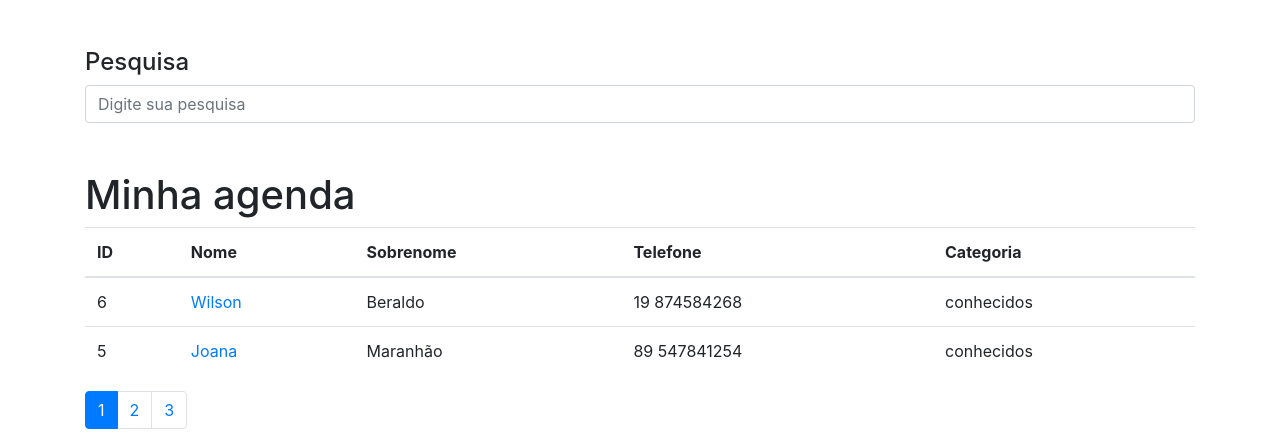
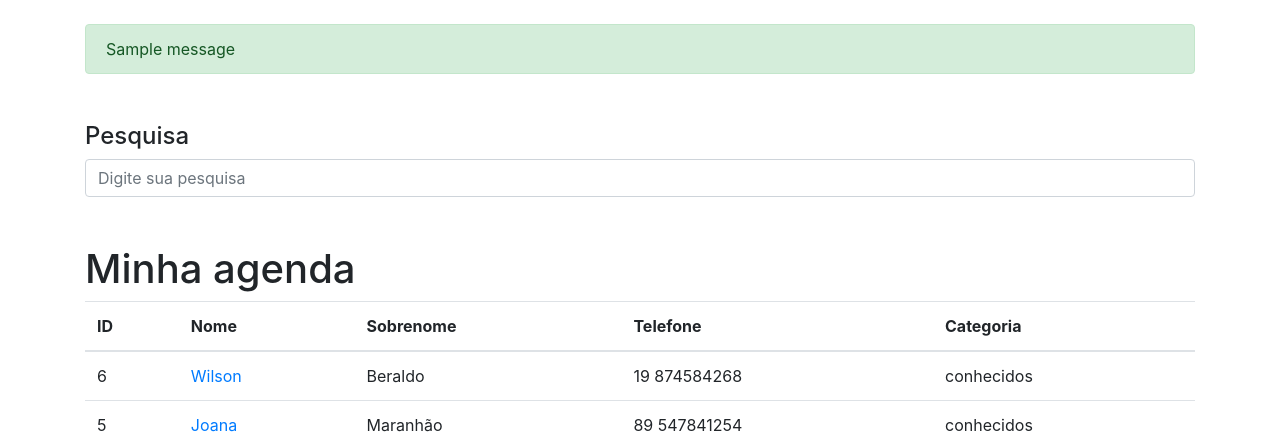
Before and after one commit to WillCrystian/Agenda_Django, a Django app: page / in a window 1280 px wide. Shown: the part 56-504 px from the top of the page. Run offline with Django 4.2, Linux system fonts and the light colour scheme; data comes from the database, SQL or seed files in the repository; both versions use the stored data as it was after the commit; one stand-in notice (Sample message) is shown; some libraries are stand-ins or nearby versions.

Commit message:
adicionando messagens

```diff
--- a/contato/templates/index.html
+++ b/contato/templates/index.html
@@ -4,9 +4,7 @@
 
 <!-- Page Content -->
 {% block conteudo %}
-    <div class="container">
-        <div class="row">
-            <div class="col-lg-12">
+
     {% comment %} Campo Busca {% endcomment %}
 
     <h4 class="mt-5">Pesquisa</h4>
@@ -22,6 +20,8 @@
             </div>
         </div>
     </form>
+
+
 
     <h1 class="mt-5">Minha agenda</h1>
     <table class="table">
@@ -69,9 +69,7 @@
 
 
 
-            </div>
-        </div>
-    </div>
+
 
 
 
--- a/contato/views.py
+++ b/contato/views.py
@@ -1,9 +1,10 @@
-from django.shortcuts import render, get_object_or_404
+from django.shortcuts import render, get_object_or_404, redirect
 from django.http import Http404
 from django.core.paginator import Paginator
 from.models import Contato
 from django.db.models import Q, Value
 from django.db.models.functions import Concat
+from django.contrib import messages
 
 def index(request):
     lista_contatos = Contato.objects.order_by('-id').filter(mostrar= True)
@@ -19,14 +20,17 @@ def detalhes(request, contato_id):
     contato = get_object_or_404(Contato, id= contato_id)
 
     if not contato.mostrar:
-        raise Http404()
+        messages.add_message(request, messages.ERROR, 'Este contato está oculto.')
+        return redirect('index')
+
 
     return render(request, 'detalhes.html', {'contato': contato})
 
 def busca(request):
     termo = request.GET.get('termo')
-    if termo is None:
-        raise Http404()
+    if termo is None or not termo:
+        messages.add_message(request, messages.ERROR, 'Por favor digite sua pesquisa.')
+        return redirect('index')
 
     campos = Concat('nome', Value(' '), 'sobrenome')
 
--- a/templates/base.html
+++ b/templates/base.html
@@ -2,9 +2,7 @@
 
 <!DOCTYPE html>
 <html lang="pt">
-
     <head>
-
         <meta charset="utf-8">
         <meta name="viewport" content="width=device-width, initial-scale=1, shrink-to-fit=no">
         <meta name="description" content="">
@@ -19,18 +17,18 @@
 
     <body>
 
-  <!-- Navigation -->
-  <nav class="navbar navbar-expand-lg navbar-dark bg-dark static-top">
+        {% include 'parciais/_nav.html' %}
+
         <div class="container">
-      <a class="navbar-brand" href="{% url 'index' %}">Agenda</a>
-      <button class="navbar-toggler" type="button" data-toggle="collapse" data-target="#navbarResponsive"
-        aria-controls="navbarResponsive" aria-expanded="false" aria-label="Toggle navigation">
-        <span class="navbar-toggler-icon"></span>
-      </button>
-    </div>
-  </nav>
+            <div class="row">
+                <div class="col-lg-12">
+                    {% include 'parciais/_messages.html' %}
 
                     {% block conteudo %}{% endblock conteudo %}
+
+                </div>
+            </div>
+        </div>
 
 
 
--- /dev/null
+++ b/templates/parciais/_messages.html
@@ -0,0 +1,8 @@
+{% if messages %}
+<br>
+    {% for message in messages %}
+        <div class="alert {{message.tags}}" role="alert">
+            {{message}}
+        </div>
+    {% endfor %}
+{% endif %}
--- /dev/null
+++ b/templates/parciais/_nav.html
@@ -0,0 +1,10 @@
+<!-- Navigation -->
+<nav class="navbar navbar-expand-lg navbar-dark bg-dark static-top">
+    <div class="container">
+        <a class="navbar-brand" href="{% url 'index' %}">Agenda</a>
+        <button class="navbar-toggler" type="button" data-toggle="collapse" data-target="#navbarResponsive"
+        aria-controls="navbarResponsive" aria-expanded="false" aria-label="Toggle navigation">
+        <span class="navbar-toggler-icon"></span>
+        </button>
+    </div>
+</nav>
```
Also changed, not shown: config/settings.py (+9 -0 lines), contato/templates/detalhes.html (+1 -8 lines), db.sqlite3. Lines whose indentation alone changed are shown as unchanged.
